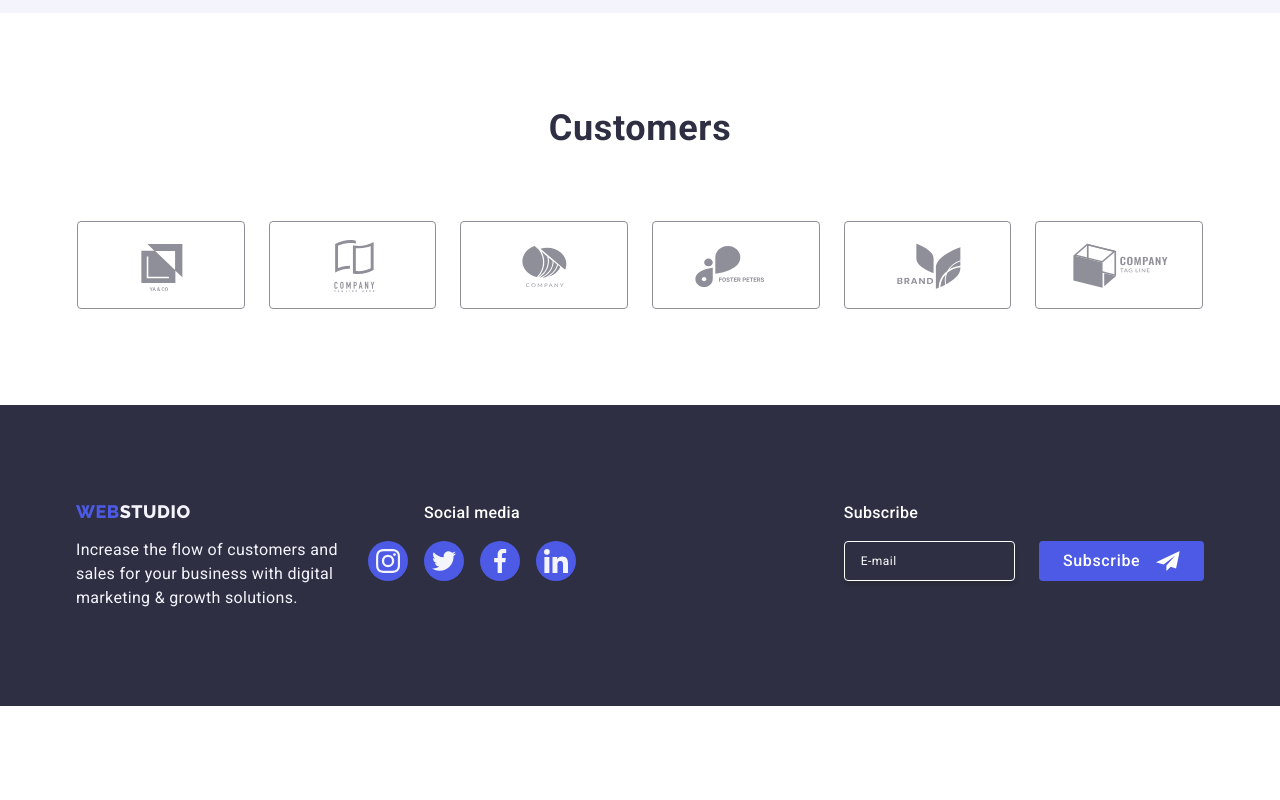
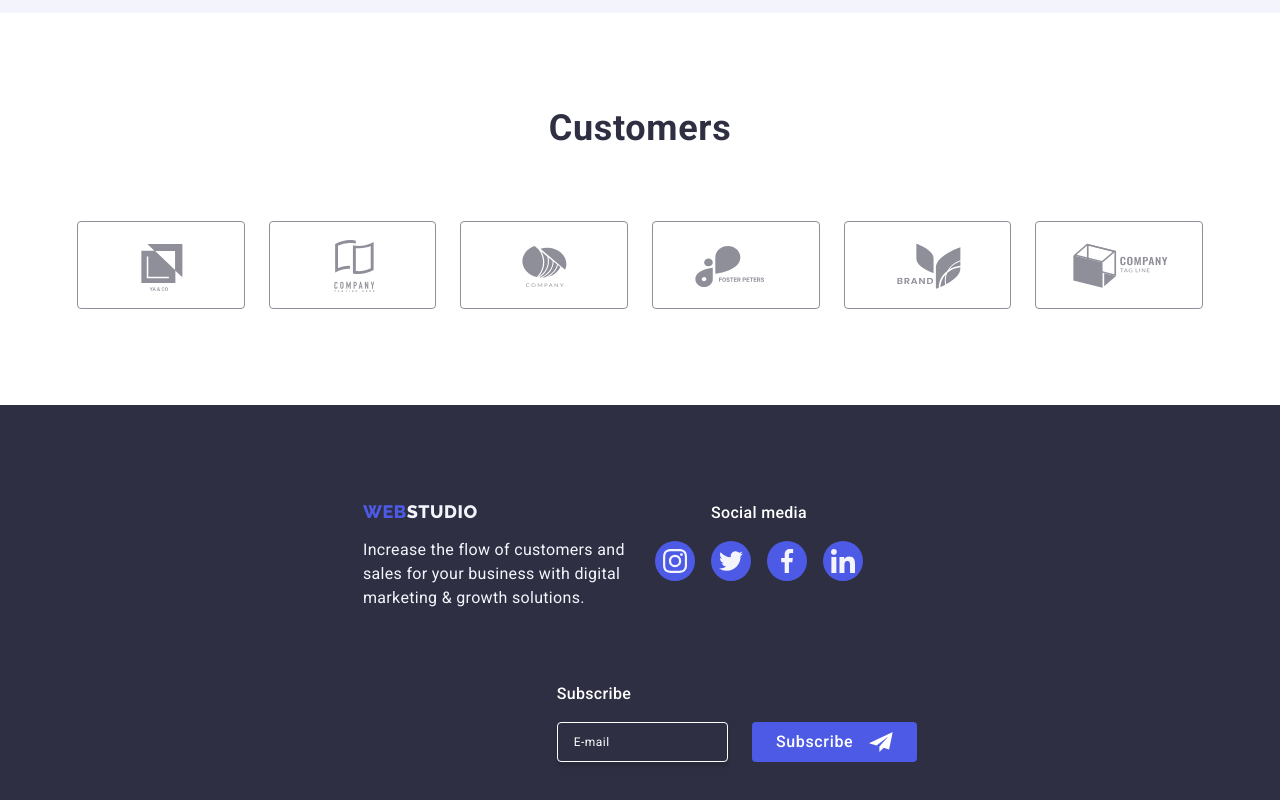
Before and after one commit to Cynosure24/goit-markup-hw-06, a plain HTML site: page index.html in a window 1280 px wide. Shown: the part 2398-3198 px from the top of the page. Before the commit the page ends 3104 px from the top, so only its background shows below. Drawn offline with nearby package versions, Linux system fonts and the light colour scheme.

Commit message:
Update styles.css

```diff
--- a/css/styles.css
+++ b/css/styles.css
@@ -817,6 +817,7 @@ header .container {
     flex-direction: row;
     flex-wrap: wrap;
     gap: 72px 24px;
+    width: 584px;
   }
 
   .logo-container {
```
